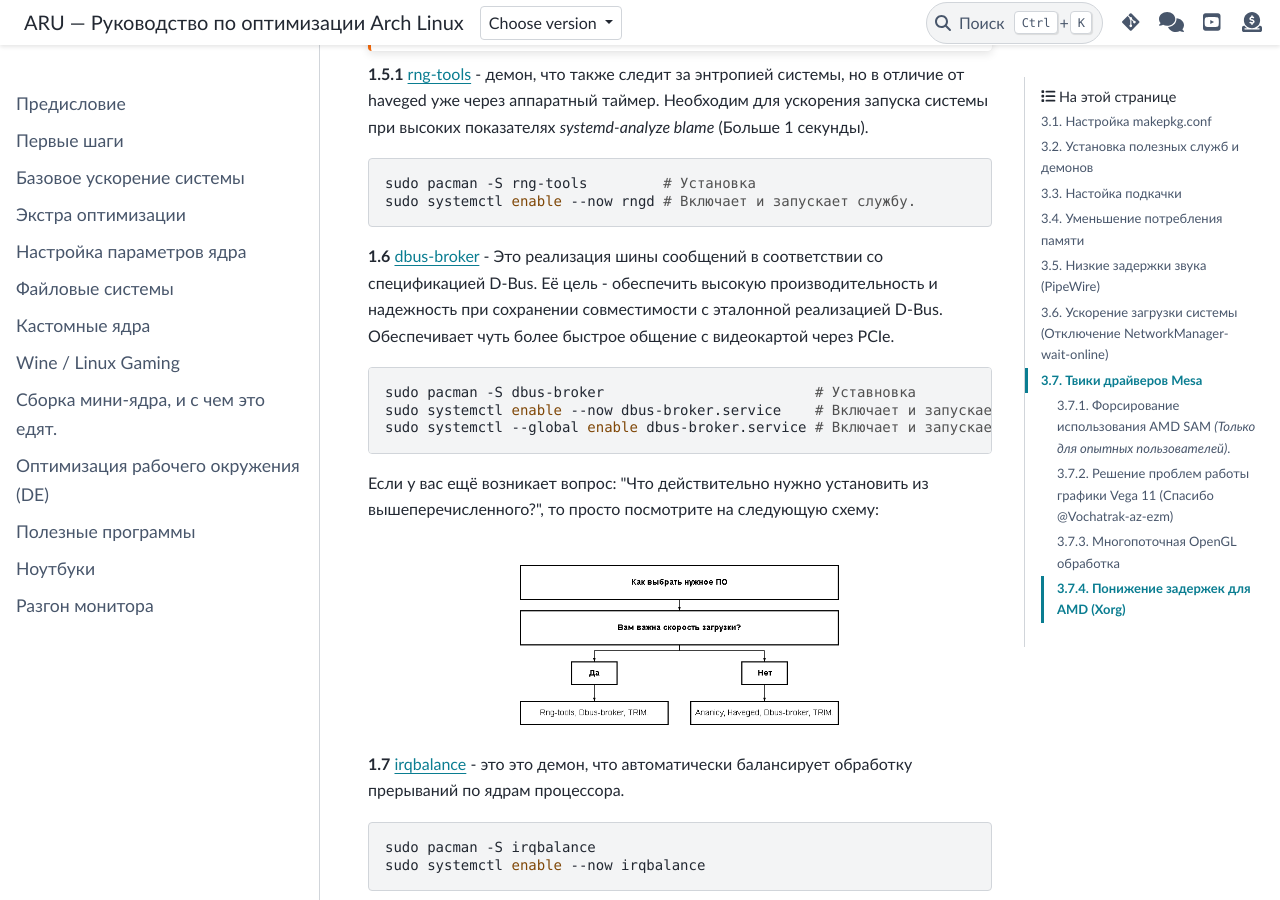
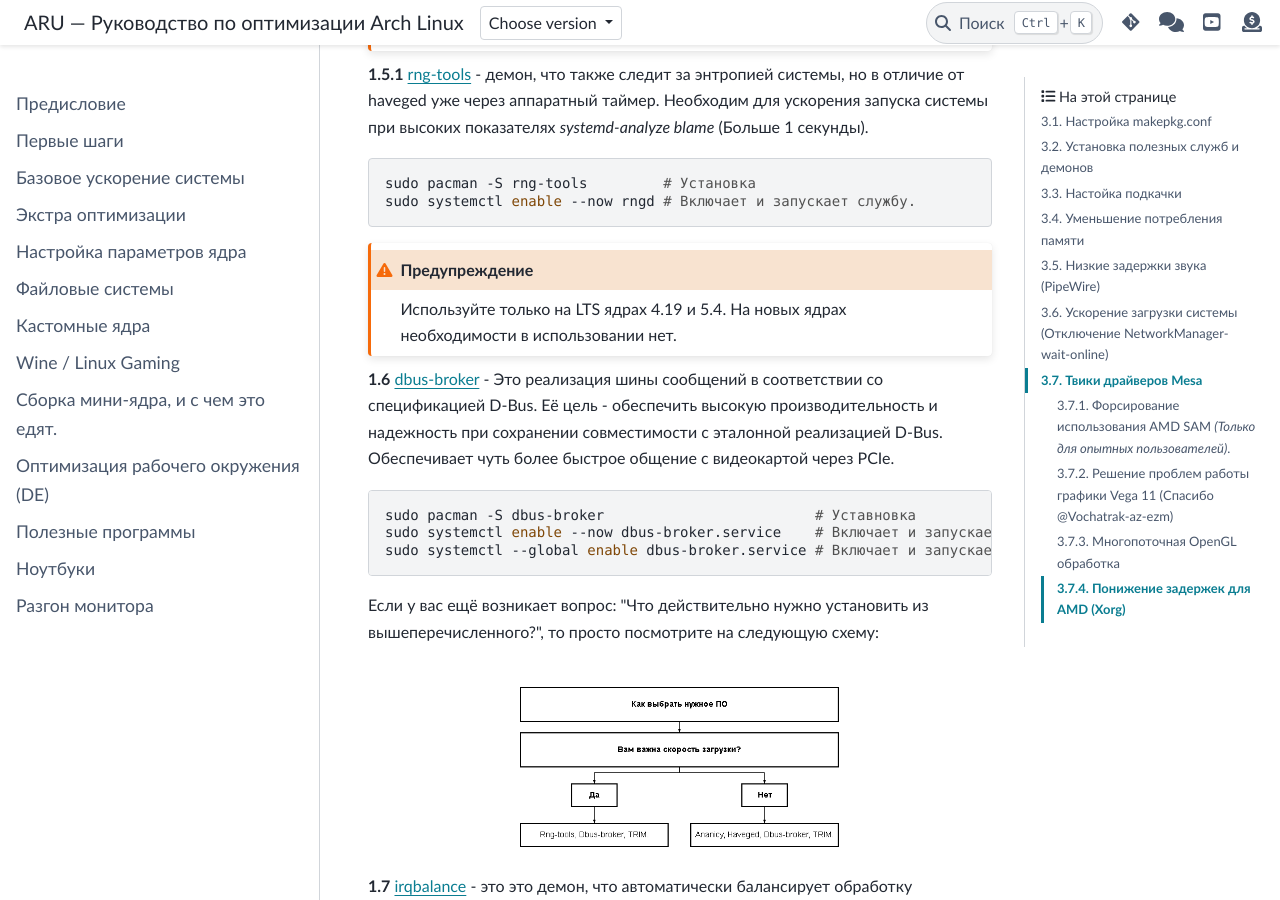
Before and after one commit to ventureoo/ARU, a Sphinx documentation site: the page built from docs/source/generic-system-acceleration.rst, in a window 1280 px wide and 900 px high, scrolled down 4405 px. Built offline with Sphinx 7.4.7 and the PyData theme 0.15.4, drawn with Linux system fonts in a browser that asks for light colours.

Commit message:
generic-system-acceleration: Add deprecation notice also for rng-tools

```diff
--- a/docs/source/generic-system-acceleration.rst
+++ b/docs/source/generic-system-acceleration.rst
@@ -211,6 +211,9 @@ Wiki.
 
   sudo pacman -S rng-tools         # Установка
   sudo systemctl enable --now rngd # Включает и запускает службу.
+
+.. warning:: Используйте только на LTS ядрах 4.19 и 5.4. На новых
+   ядрах необходимости в использовании нет.
 
 **1.6** `dbus-broker <https://github.com/bus1/dbus-broker>`_ - Это
 реализация шины сообщений в соответствии со спецификацией D-Bus. Её
```
